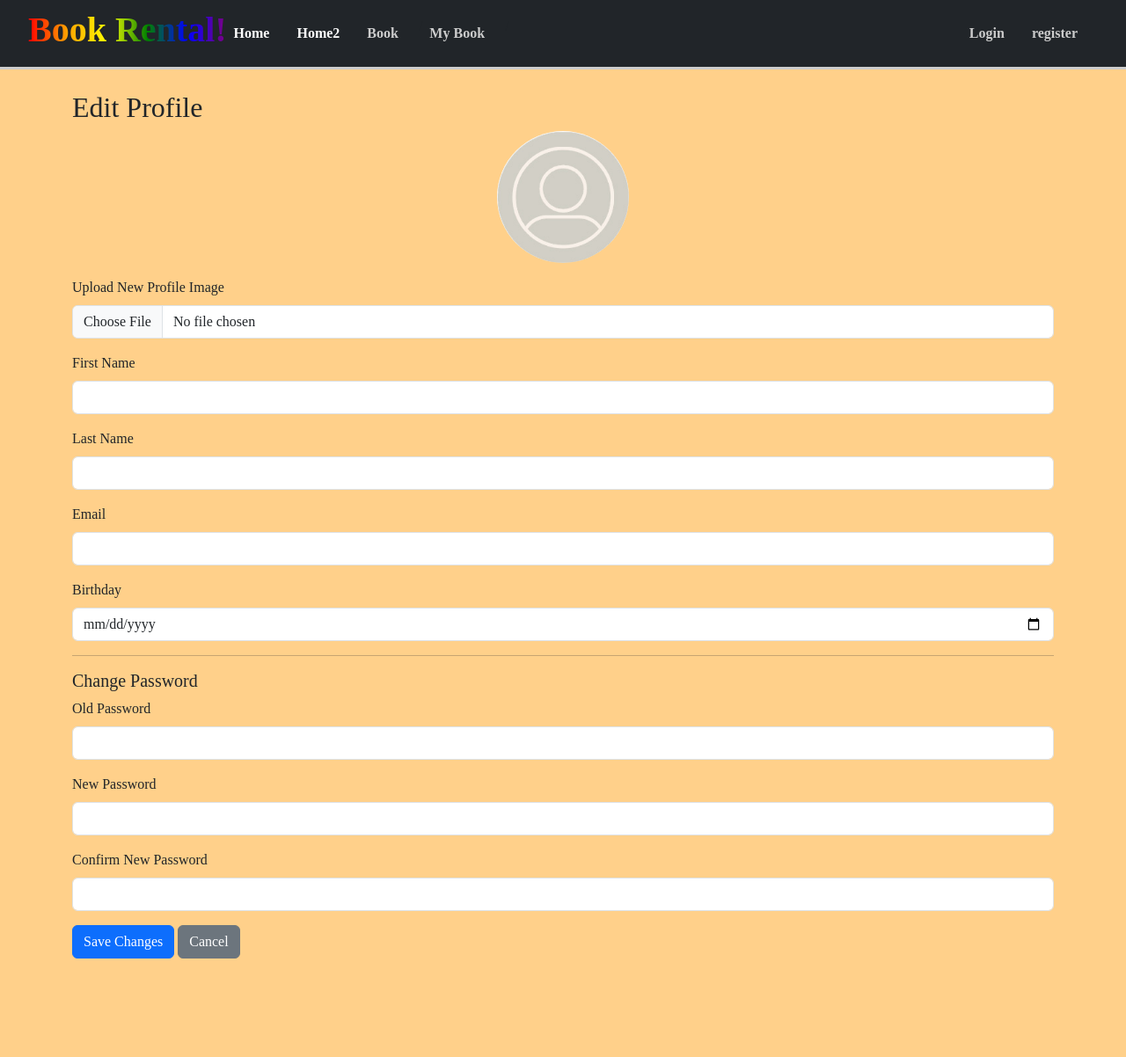
After one commit to 6731501113-SVR/pro, a Flask app: template templates/edit_profile.html in a window 1280 px wide. The commit adds this page. Shown: the whole page at 88% size. Run offline with Flask 3, Linux system fonts and the light colour scheme; the template is opened without the code that fills it, so the values that code supplies are empty.

Commit message:
add edit_profile, edit book_detail, book, cart, checkout, layout, my_book

```diff
--- a/app.py
+++ b/app.py
@@ -2,10 +2,15 @@ from flask import Flask, render_template, request, flash, redirect, url_for, ses
 import mysql.connector
 from mysql.connector import Error
 from dbprofile import host, user, password
+import os
+from werkzeug.utils import secure_filename
 
 #Database Connection Setup
 app = Flask(__name__)
 app.secret_key = 'my_secret_key_here'
+UPLOAD_FOLDER = 'static/images'
+ALLOWED_EXTENSIONS = {'png', 'jpg', 'jpeg', 'gif'}
+app.config['UPLOAD_FOLDER'] = UPLOAD_FOLDER
 
 def get_db_connection():
     return mysql.connector.connect(
@@ -14,6 +19,9 @@ def get_db_connection():
         password=password,
         database="book"
     )
+#ตรวจสอบไฟล์
+def allowed_file(filename):
+    return '.' in filename and filename.rsplit('.', 1)[1].lower() in ALLOWED_EXTENSIONS
 
 #ROUTES
 @app.route('/')
@@ -76,7 +84,7 @@ def login():
                 #เก็บ session ของผู้ใช้
                 session['user_id'] = user['USER_ID']
                 session['user_name'] = user['FIRST_NAME']
-                session['user_profile'] = user.get('USER_IMAGE', 'profile.jpg')
+                session['user_profile'] = user.get('USER_IMG', 'profile.jpg')
 
                 flash(f"‼️ Welcome {user['FIRST_NAME']} ‼️", "success")
                 return redirect('/')
@@ -101,10 +109,6 @@ def logout():
 
 @app.route('/book')
 def book():
-    #เช็คว่า Login session อยู่รึเปล่า เดี๋ยวเอาไปใส่ตรงอื่น
-    if 'user_id' not in session:
-        flash("⚠️ Please log in first ⚠️", "warning")
-        return redirect(url_for('login'))
 
     conn = None
     cursor = None
@@ -178,8 +182,86 @@ def register():
 
     return render_template('register.html')
 
+@app.route('/edit_profile', methods=['GET', 'POST'])
+def edit_profile():
+    if 'user_id' not in session:
+        flash("⚠️ Please log in first ⚠️", "warning")
+        return redirect(url_for('login'))
+
+    user_id = session['user_id']
+    conn = get_db_connection()
+    cursor = conn.cursor(dictionary=True)
+
+    if request.method == 'POST':
+        first_name = request.form['first_name']
+        last_name = request.form['last_name']
+        gmail = request.form['gmail']
+        birthday = request.form['birthday']
+
+        # Password fields
+        old_password = request.form.get('old_password')
+        new_password = request.form.get('new_password')
+        confirm_password = request.form.get('confirm_password')
+
+        profile_image = request.files.get('profile_image')
+        filename = session.get('user_profile', 'profile.jpg')
+
+        if profile_image and allowed_file(profile_image.filename):
+            filename = secure_filename(profile_image.filename)
+            profile_image.save(os.path.join(app.config['UPLOAD_FOLDER'], filename))
+
+        try:
+            #อัปเดตข้อมูลทั่วไปก่อน
+            cursor.execute("""
+                UPDATE users SET FIRST_NAME=%s, LAST_NAME=%s, GMAIL=%s, BIRTHDAY=%s, USER_IMAGE=%s
+                WHERE USER_ID=%s
+            """, (first_name, last_name, gmail, birthday, filename, user_id))
+            conn.commit()
+
+            #เปลี่ยนรหัสผ่าน (ถ้ามี)
+            if old_password or new_password or confirm_password:
+                cursor.execute("SELECT USER_PASSWORD FROM users WHERE USER_ID=%s", (user_id,))
+                current_pw = cursor.fetchone()['USER_PASSWORD']
+
+                if old_password != current_pw:
+                    flash("❌ Old password is incorrect!", "danger")
+                    return redirect(url_for('edit_profile'))
+
+                if new_password != confirm_password:
+                    flash("❌ New passwords do not match!", "danger")
+                    return redirect(url_for('edit_profile'))
+
+                cursor.execute("""
+                    UPDATE users SET USER_PASSWORD=%s WHERE USER_ID=%s
+                """, (new_password, user_id))
+                conn.commit()
+                flash("✅ Password changed successfully!", "success")
+
+            session['user_name'] = first_name
+            session['user_profile'] = filename
+
+            flash("✅ Profile updated successfully!", "success")
+            return redirect(url_for('edit_profile'))
+
+        except Error as e:
+            flash(f"‼️ Error: {e} ‼️", "danger")
+
+
+    cursor.execute("SELECT * FROM users WHERE USER_ID=%s", (user_id,))
+    user = cursor.fetchone()
+
+    cursor.close()
+    conn.close()
+
+    return render_template('edit_profile.html', user=user)
+
 @app.route('/cart')
 def cart():
+    #เช็คว่า Login session อยู่รึเปล่า
+    if 'user_id' not in session:
+        flash("⚠️ Please log in first ⚠️", "warning")
+        return redirect(url_for('login'))
+
     # ดึงตะกร้าจาก session (เก็บเป็น list ของ book_id)
     cart = session.get('cart', [])
     books = []
@@ -199,40 +281,177 @@ def cart():
 
 @app.route('/add_to_cart/<int:book_id>')
 def add_to_cart(book_id):
+    if 'user_id' not in session:
+        flash("⚠️ Please log in first ⚠️", "warning")
+        return redirect(url_for('login'))
+
+    user_id = session['user_id']
     cart = session.get('cart', [])
-    if book_id not in cart:
+
+    try:
+        conn = get_db_connection()
+        cursor = conn.cursor(dictionary=True)
+
+        #ตรวจสอบว่าผู้ใช้เคยยืมหนังสือนี้ไปแล้วหรือยัง
+        cursor.execute("""
+            SELECT * FROM `order`
+            WHERE USER_ID = %s AND BOOKID = %s
+        """, (user_id, book_id))
+        existing_order = cursor.fetchone()
+
+        if existing_order:
+            flash("⚠️ You already borrow this book", "warning")
+            return redirect(url_for('book_detail', book_id=book_id))
+
+        #ตรวจสอบว่าหนังสือนี้อยู่ในตะกร้าแล้วหรือไม่
+        if book_id in cart:
+            flash("⚠️ already in cart", "warning")
+            return redirect(url_for('book_detail', book_id=book_id))
+
+        #ถ้าไม่ซ้ำ ให้เพิ่มลงตะกร้า
         cart.append(book_id)
         session['cart'] = cart
-        flash("✅ เพิ่มหนังสือลงตะกร้าแล้ว", "success")
+        flash("✅ added", "success")
+
+    except Exception as e:
+        flash(f"❌ error: {e}", "danger")
+    finally:
+        if cursor:
+            cursor.close()
+        if conn:
+            conn.close()
+
+    return redirect(url_for('book_detail', book_id=book_id))
+
+
+@app.route('/remove_from_cart/<int:book_id>')
+def remove_from_cart(book_id):
+    cart = session.get('cart', [])
+    if book_id in cart:
+        cart.remove(book_id)
+        session['cart'] = cart
+        flash("🗑️ Delete Successfully", "info")
     else:
-        flash("⚠️ หนังสือนี้อยู่ในตะกร้าแล้ว", "warning")
-    return redirect(url_for('book_detail', book_id=book_id))
+        flash("🛍️ No book here", "warning")
+    return redirect(url_for('cart'))
+
 
 @app.route('/checkout', methods=['GET', 'POST'])
 def checkout():
-    if request.method == 'POST':
-        flash("💳 ชำระเงินสำเร็จ ขอบคุณที่ใช้บริการ!", "success")
-        session.pop('cart', None)
-        return redirect(url_for('index'))
-    return render_template('checkout.html')
+    if 'user_id' not in session:
+        flash("⚠️ Please log in first ⚠️", "warning")
+        return redirect(url_for('login'))
 
-@app.route('/my_books')
-def my_books():
-    if 'user_id' not in session:
-        flash("⚠️ กรุณาเข้าสู่ระบบก่อน", "warning")
-        return redirect(url_for('login'))
-    # ตัวอย่าง: ดึงหนังสือที่ user ยืมไว้ (เชื่อมกับ DB จริงภายหลัง)
+    cart = session.get('cart', [])
+    if not cart:
+        flash("🛍️ No book here", "warning")
+        return redirect(url_for('cart'))
+
+    conn = None
+    cursor = None
+
+    # ดึงข้อมูลหนังสือในตะกร้า
     conn = get_db_connection()
     cursor = conn.cursor(dictionary=True)
-    cursor.execute("""
-        SELECT b.* FROM borrowed_books bb
-        JOIN book b ON bb.book_id = b.BOOKID
-        WHERE bb.user_id = %s
-    """, (session['user_id'],))
+    query = "SELECT * FROM book WHERE BOOKID IN (%s)" % ','.join(['%s'] * len(cart))
+    cursor.execute(query, tuple(cart))
     books = cursor.fetchall()
     cursor.close()
     conn.close()
-    return render_template('my_books.html', books=books)
+
+    # คิดค่าธรรมเนียม 10 บาทต่อเล่ม
+    total_fee = len(books) * 10
+
+    if request.method == 'POST':
+        try:
+            conn = get_db_connection()
+            cursor = conn.cursor()
+            for book_id in cart:
+                cursor.execute("""
+                    INSERT INTO `order` (BOOKID, USER_ID, ORDER_DATE)
+                    VALUES (%s, %s, CURRENT_TIMESTAMP())
+                """, (book_id, session['user_id']))
+            conn.commit()
+            flash(f"✅ Borrowd! total Pay {total_fee} Bath", "success")
+            session.pop('cart', None)
+            return redirect(url_for('my_books'))
+        except Exception as e:
+            flash(f"❌ error: {e}", "danger")
+        finally:
+            if cursor:
+                cursor.close()
+            if conn:
+                conn.close()
+
+    return render_template('checkout.html', books=books, total_fee=total_fee)
+
+
+@app.route('/my_book')
+def my_books():
+    #เช็คว่า Login session อยู่รึเปล่า
+    if 'user_id' not in session:
+        flash("⚠️ Please log in first ⚠️", "warning")
+        return redirect(url_for('login'))
+
+    conn = None
+    cursor = None
+    try:
+        conn = get_db_connection()
+        cursor = conn.cursor(dictionary=True)
+
+        # ดึงข้อมูลจาก order เชื่อมกับ book
+        cursor.execute("""
+            SELECT b.*, o.ORDER_DATE
+            FROM `order` o
+            JOIN book b ON o.BOOKID = b.BOOKID
+            WHERE o.USER_ID = %s
+            ORDER BY o.ORDER_DATE DESC
+        """, (session['user_id'],))
+
+        books = cursor.fetchall()
+    except Exception as e:
+        print(f"❌ Error fetching user books: {e}")
+        books = []
+        flash("Can not load book", "danger")
+    finally:
+        if cursor:
+            cursor.close()
+        if conn:
+            conn.close()
+    return render_template('my_book.html', books=books)
+
+@app.route('/return_book/<int:book_id>', methods=['POST'])
+def return_book(book_id):
+    if 'user_id' not in session:
+        flash("⚠️ Please log in first ⚠️", "warning")
+        return redirect(url_for('login'))
+
+    try:
+        conn = get_db_connection()
+        cursor = conn.cursor()
+
+        # ลบคำสั่งยืมเฉพาะของ user นั้น
+        cursor.execute("""
+            DELETE FROM `order`
+            WHERE USER_ID = %s AND BOOKID = %s
+        """, (session['user_id'], book_id))
+
+        conn.commit()
+
+        if cursor.rowcount > 0:
+            flash("📗 Returned", "success")
+        else:
+            flash("⚠️ No data", "warning")
+
+    except Exception as e:
+        flash(f"❌ error: {e}", "danger")
+    finally:
+        if cursor:
+            cursor.close()
+        if conn:
+            conn.close()
+
+    return redirect(url_for('my_books'))
 
 
 if __name__ == "__main__":
--- a/dbprofile.py
+++ b/dbprofile.py
@@ -1,4 +1,4 @@
-host = "192.168.1.181"
+host = "192.168.1.195"
 port = 3306
 user = "test"
 password = "test"
--- a/templates/book.html
+++ b/templates/book.html
@@ -31,7 +31,7 @@
     }
 </style>
 {% if error %}
-<p style="color:red;">เกิดข้อผิดพลาด: {{ error }}</p>
+<p style="color:red;">ERROR: {{ error }}</p>
 {% endif %}
 
 {% if books %}
@@ -48,7 +48,7 @@
     </div>
 </div>
 {% else %}
-<p>ไม่มีข้อมูลในฐานข้อมูล</p>
+<p>No Data</p>
 {% endif %}
 
 {% endblock %}
--- /dev/null
+++ b/templates/edit_profile.html
@@ -0,0 +1,71 @@
+{% extends "layout.html" %}
+{% block content %}
+<div class="container mt-4">
+    <h2>Edit Profile</h2>
+    <form method="POST" enctype="multipart/form-data">
+
+        <div class="text-center mb-3">
+            <img id="previewImg" src="{{ url_for('static', filename='images/' ~ (user.USER_IMAGE or 'profile.jpg')) }}"
+                style="width:150px; height:150px; border-radius:50%; object-fit:cover;">
+        </div>
+
+        <div class="mb-3">
+            <label class="form-label">Upload New Profile Image</label>
+            <input type="file" class="form-control" name="profile_image" accept="image/*"
+                onchange="previewImage(event)">
+        </div>
+
+        <div class="mb-3">
+            <label class="form-label">First Name</label>
+            <input type="text" class="form-control" name="first_name" value="{{ user.FIRST_NAME }}" required>
+        </div>
+
+        <div class="mb-3">
+            <label class="form-label">Last Name</label>
+            <input type="text" class="form-control" name="last_name" value="{{ user.LAST_NAME }}" required>
+        </div>
+
+        <div class="mb-3">
+            <label class="form-label">Email</label>
+            <input type="email" class="form-control" name="gmail" value="{{ user.GMAIL }}" required>
+        </div>
+
+        <div class="mb-3">
+            <label class="form-label">Birthday</label>
+            <input type="date" class="form-control" name="birthday" value="{{ user.BIRTHDAY }}">
+        </div>
+
+        <hr>
+
+        <h5>Change Password</h5>
+
+        <div class="mb-3">
+            <label class="form-label">Old Password</label>
+            <input type="password" class="form-control" name="old_password">
+        </div>
+        <div class="mb-3">
+            <label class="form-label">New Password</label>
+            <input type="password" class="form-control" name="new_password">
+        </div>
+        <div class="mb-3">
+            <label class="form-label">Confirm New Password</label>
+            <input type="password" class="form-control" name="confirm_password">
+        </div>
+
+
+        <button type="submit" class="btn btn-primary">Save Changes</button>
+        <a href="/" class="btn btn-secondary">Cancel</a>
+        <div style="padding-bottom: 10%;"></div>
+    </form>
+</div>
+
+<script>
+    function previewImage(event) {
+        var output = document.getElementById('previewImg');
+        output.src = URL.createObjectURL(event.target.files[0]);
+        output.onload = function () {
+            URL.revokeObjectURL(output.src)
+        }
+    }
+</script>
+{% endblock %}
--- a/templates/layout.html
+++ b/templates/layout.html
@@ -8,6 +8,7 @@
   <title>Book Rental</title>
   <link href="https://cdn.jsdelivr.net/npm/bootstrap@5.3.8/dist/css/bootstrap.min.css" rel="stylesheet"
     integrity="sha384-sRIl4kxILFvY47J16cr9ZwB07vP4J8+LH7qKQnuqkuIAvNWLzeN8tE5YBujZqJLB" crossorigin="anonymous">
+  <link rel="stylesheet" href="https://cdn.jsdelivr.net/npm/bootstrap-icons@1.11.3/font/bootstrap-icons.css">
   <script src="https://cdn.jsdelivr.net/npm/bootstrap@5.3.8/dist/js/bootstrap.min.js"
     integrity="sha384-G/EV+4j2dNv+tEPo3++6LCgdCROaejBqfUeNjuKAiuXbjrxilcCdDz6ZAVfHWe1Y"
     crossorigin="anonymous"></script>
@@ -37,7 +38,10 @@
           </li>
           <li class="nav-item">
             <a class="nav-link" href="/book">Book</a>
-          </li>
+          </li>/
+          <li class="nav-item">
+            <a class="nav-link" href="/my_book">My Book</a>
+          </li>/
         </ul>
 
         <!-- เมนูฝั่งขวา -->
@@ -49,6 +53,20 @@
           <li class="nav-item">
             <img src="{{ url_for('static', filename='images/' ~ (session['user_profile'] | default('profile.jpg'))) }}"
               alt="profile" style="width:40px; height:40px; border-radius:50%; object-fit:cover; margin-right:10px;">
+          </li>
+          <li class="nav-item">
+            <a class="nav-link position-relative" href="{{ url_for('cart') }}">
+              <i class="bi bi-cart-fill" style="font-size: 1.5rem;"></i>
+              {% set cart_count = session.get('cart', [])|length %}
+              {% if cart_count > 0 %}
+              <span class="badge bg-danger rounded-pill position-absolute top-0 start-100 translate-middle">
+                {{ cart_count }}
+              </span>
+              {% endif %}
+            </a>
+          </li>
+          <li class="nav-item">
+            <a class="nav-link" href="/edit_profile">Edit Profile</a>
           </li>
           <li class="nav-item">
             <a class="nav-link" href="/logout">Logout</a>
@@ -126,6 +144,12 @@
       min-height: 100vh;
 
     }
+
+    .badge {
+      font-size: 0.7rem;
+      padding: 5px 8px;
+    }
+
   </style>
 </body>
 
```
Also changed, not shown: templates/book_detail.html (+12 -11 lines), templates/cart.html (+16 -8 lines), templates/checkout.html (+41 -19 lines), templates/my_book.html (+12 -4 lines), static/images/Fragile.jpg (added).
